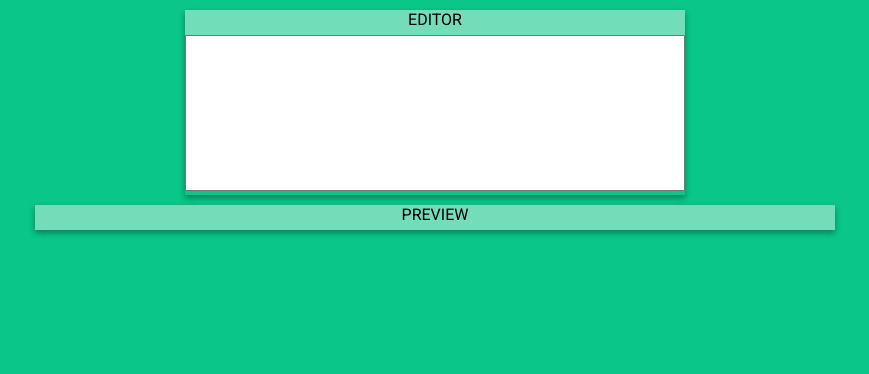
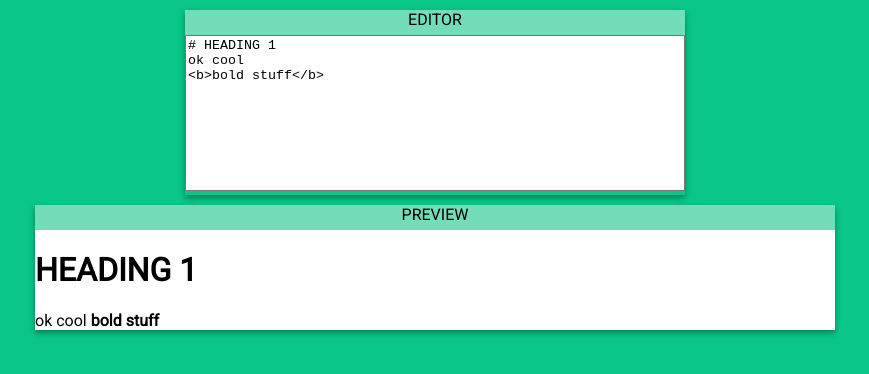
Before and after one commit to JosueMrt/markdown-previewer, a React (Create React App) app: page / in a window 1280 px wide. Shown: the top 374 px of the page, without its empty margins (205-1074 px from the left). Built offline with nearby package versions, Linux system fonts and the light colour scheme.

Commit message:
fixed test #4

```diff
--- a/src/App.js
+++ b/src/App.js
@@ -1,13 +1,14 @@
 import React from 'react';
 import './App.css';
 import marked from 'marked';
+import welcomeMsg from './welcomeMsg';
 
 
 class App extends React.Component {
   constructor(props) {
     super(props);
     this.state = {
-      input: ``
+      input: welcomeMsg
     }
     this.handleChange = this.handleChange.bind(this)
   }
@@ -21,13 +22,11 @@ class App extends React.Component {
       <div className="App">
         <div id="editor-container">
           <div id="editor-header" className="box-header"><p>EDITOR</p></div>
-          <textarea id="editor" cols="30" rows="10" onChange={this.handleChange}></textarea>
+          <textarea id="editor" cols="30" rows="10" value={this.state.input} onChange={this.handleChange}></textarea>
         </div>
         <div id="preview-container">
           <div id="preview-header" className="box-header"><p>PREVIEW</p></div>
-          <div id="preview">
-            <div dangerouslySetInnerHTML={{__html:marked(this.state.input)}}></div>
-          </div>
+          <div id="preview" dangerouslySetInnerHTML={{__html:marked(this.state.input)}}></div>
         </div>
       </div>
      );
--- /dev/null
+++ b/src/welcomeMsg.js
@@ -0,0 +1,5 @@
+const welcomeMsg = `# HEADING 1
+ok cool
+<b>bold stuff</b>`
+
+export default welcomeMsg
```
